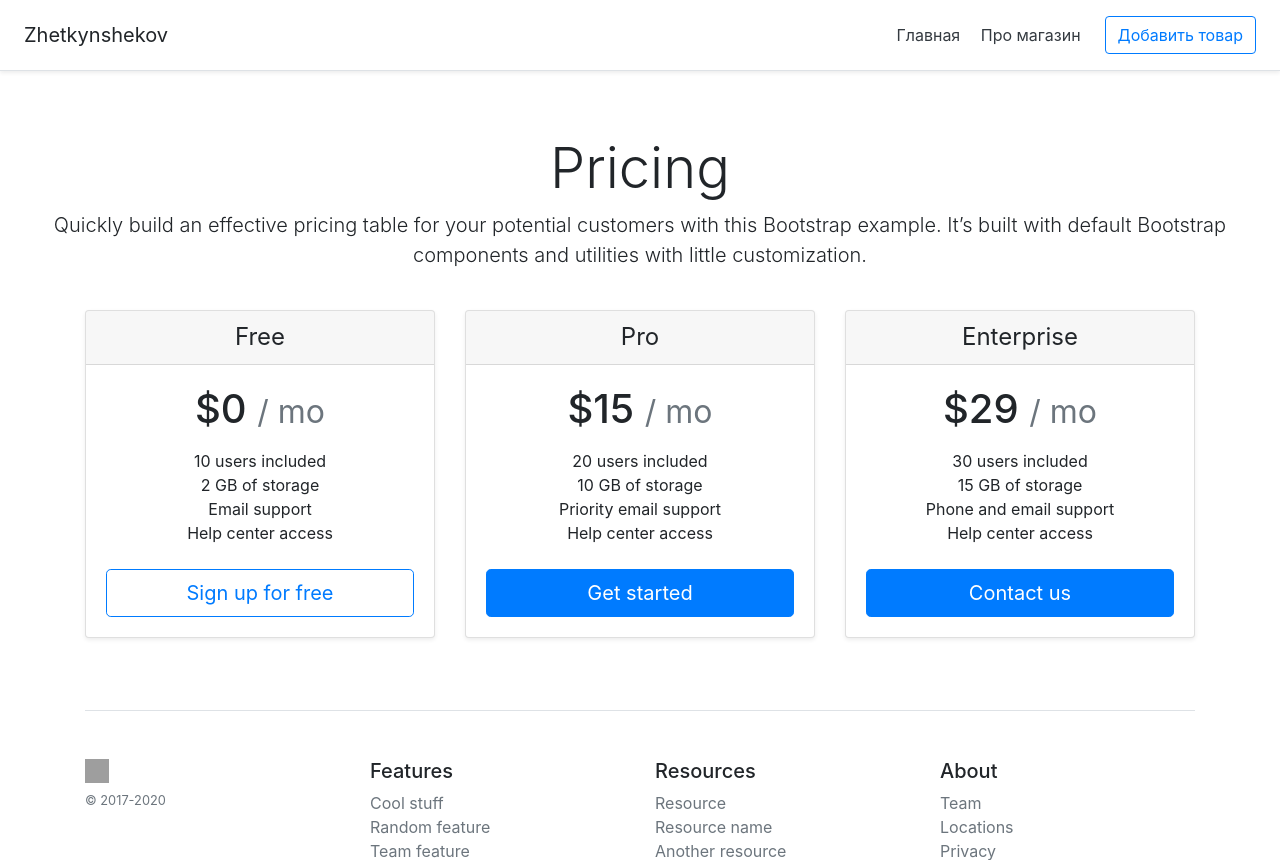
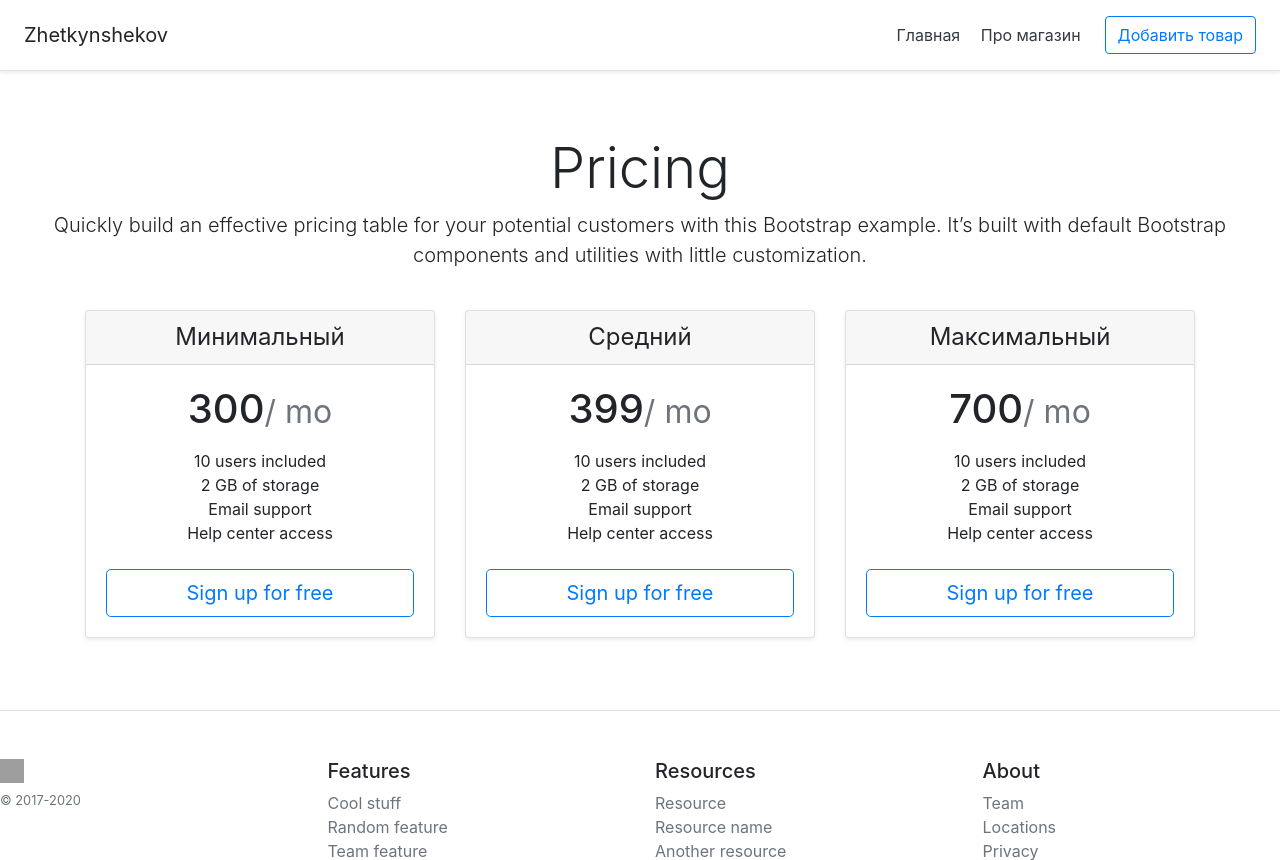
Before and after one commit to zhetkynshekov/PythonFlask, a Flask app: page / in a window 1280 px wide. Shown: the top 860 px of the page. Run offline with Flask 2, Linux system fonts and the light colour scheme; data comes from the database, SQL or seed files in the repository; both versions use the stored data as it was after the commit; some libraries are stand-ins or nearby versions; grey boxes are pictures that could not be loaded.

Commit message:
END release v1

```diff
--- a/main.py
+++ b/main.py
@@ -1,4 +1,4 @@
-from flask import Flask, render_template
+from flask import Flask, render_template, request, redirect
 from flask_sqlalchemy import SQLAlchemy
 
 app = Flask(__name__)
@@ -12,10 +12,13 @@ class Item(db.Model):
     price = db.Column(db.Integer, nullable = False)
     isActive = db.Column(db.Boolean, default = True)
 
+    def __repr__(self):
+        return {self.title}
 
 @app.route('/')
 def index():
-    return render_template('index.html')
+    items = Item.query.order_by(Item.price).all()
+    return render_template('index.html', data=items)
 
 
 @app.route('/about')
@@ -23,8 +26,22 @@ def about():
     return render_template('about.html')
 
 
-@app.route('/create')
+@app.route('/create', methods = ['POST', 'GET'])
 def create():
+    if request.method == "POST":
+        title = request.form['title']
+        price = request.form['price']
+
+        item = Item(title=title, price=price)
+
+        try:
+            db.session.add(item)
+            db.session.commit()
+            return redirect('/')
+        except:
+            return "Ошибка"
+    else:
+        return render_template('create.html')
     return render_template('create.html')
 
 if __name__ == "__main__":
--- a/templates/create.html
+++ b/templates/create.html
@@ -8,9 +8,9 @@
 <div class="container">
     <h1>Добавление товара</h1>
     <form method="post">
-        <input type="text" class="form-control" name="title" id="title">
-        <input type="number" class="form-control" name="price" id="price">
+        <input type="text" class="form-control" name="title" id="title" placeholder="Введите название">
+        <input type="text" class="form-control" name="price" id="price" placeholder="Введите цену">
         <button class="btn btn-success" type="submit">Добавить товар</button>
-    </form>в
+    </form>
 </div>
 {% endblock %}
--- a/templates/index.html
+++ b/templates/index.html
@@ -10,14 +10,36 @@
   <p class="lead">Quickly build an effective pricing table for your potential customers with this Bootstrap example. It’s built with default Bootstrap components and utilities with little customization.</p>
 </div>
 
+<!--<div class="container">-->
+<!--  {% for el in data %}-->
+<!--    <div class="card-deck mb-3 text-center">-->
+<!--      <div class="card mb-4 shadow-sm">-->
+<!--        <div class="card-header">-->
+<!--          <h4 class="my-0 font-weight-normal">{{ el.title }}</h4>-->
+<!--        </div>-->
+<!--        <div class="card-body">-->
+<!--          <h1 class="card-title pricing-card-title">{{ el.price }}<small class="text-muted">/ mo</small></h1>-->
+<!--          <ul class="list-unstyled mt-3 mb-4">-->
+<!--            <li>10 users included</li>-->
+<!--            <li>2 GB of storage</li>-->
+<!--            <li>Email support</li>-->
+<!--            <li>Help center access</li>-->
+<!--          </ul>-->
+<!--          <a href="" class="btn btn-lg btn-block btn-outline-primary">Купить</a>-->
+<!--        </div>-->
+<!--      </div>-->
+<!--    </div>-->
+<!--    {% endfor %}-->
+<!--</div>-->
 <div class="container">
   <div class="card-deck mb-3 text-center">
+    {% for el in data %}
     <div class="card mb-4 shadow-sm">
       <div class="card-header">
-        <h4 class="my-0 font-weight-normal">Free</h4>
+        <h4 class="my-0 font-weight-normal">{{ el.title }}</h4>
       </div>
       <div class="card-body">
-        <h1 class="card-title pricing-card-title">$0 <small class="text-muted">/ mo</small></h1>
+        <h1 class="card-title pricing-card-title">{{ el.price }}<small class="text-muted">/ mo</small></h1>
         <ul class="list-unstyled mt-3 mb-4">
           <li>10 users included</li>
           <li>2 GB of storage</li>
@@ -27,35 +49,36 @@
         <button type="button" class="btn btn-lg btn-block btn-outline-primary">Sign up for free</button>
       </div>
     </div>
-    <div class="card mb-4 shadow-sm">
-      <div class="card-header">
-        <h4 class="my-0 font-weight-normal">Pro</h4>
-      </div>
-      <div class="card-body">
-        <h1 class="card-title pricing-card-title">$15 <small class="text-muted">/ mo</small></h1>
-        <ul class="list-unstyled mt-3 mb-4">
-          <li>20 users included</li>
-          <li>10 GB of storage</li>
-          <li>Priority email support</li>
-          <li>Help center access</li>
-        </ul>
-        <button type="button" class="btn btn-lg btn-block btn-primary">Get started</button>
-      </div>
-    </div>
-    <div class="card mb-4 shadow-sm">
-      <div class="card-header">
-        <h4 class="my-0 font-weight-normal">Enterprise</h4>
-      </div>
-      <div class="card-body">
-        <h1 class="card-title pricing-card-title">$29 <small class="text-muted">/ mo</small></h1>
-        <ul class="list-unstyled mt-3 mb-4">
-          <li>30 users included</li>
-          <li>15 GB of storage</li>
-          <li>Phone and email support</li>
-          <li>Help center access</li>
-        </ul>
-        <button type="button" class="btn btn-lg btn-block btn-primary">Contact us</button>
-      </div>
+    {% endfor %}
+<!--    <div class="card mb-4 shadow-sm">-->
+<!--      <div class="card-header">-->
+<!--        <h4 class="my-0 font-weight-normal">Pro</h4>-->
+<!--      </div>-->
+<!--      <div class="card-body">-->
+<!--        <h1 class="card-title pricing-card-title">$15 <small class="text-muted">/ mo</small></h1>-->
+<!--        <ul class="list-unstyled mt-3 mb-4">-->
+<!--          <li>20 users included</li>-->
+<!--          <li>10 GB of storage</li>-->
+<!--          <li>Priority email support</li>-->
+<!--          <li>Help center access</li>-->
+<!--        </ul>-->
+<!--        <button type="button" class="btn btn-lg btn-block btn-primary">Get started</button>-->
+<!--      </div>-->
+<!--    </div>-->
+<!--    <div class="card mb-4 shadow-sm">-->
+<!--      <div class="card-header">-->
+<!--        <h4 class="my-0 font-weight-normal">Enterprise</h4>-->
+<!--      </div>-->
+<!--      <div class="card-body">-->
+<!--        <h1 class="card-title pricing-card-title">$29 <small class="text-muted">/ mo</small></h1>-->
+<!--        <ul class="list-unstyled mt-3 mb-4">-->
+<!--          <li>30 users included</li>-->
+<!--          <li>15 GB of storage</li>-->
+<!--          <li>Phone and email support</li>-->
+<!--          <li>Help center access</li>-->
+<!--        </ul>-->
+<!--        <button type="button" class="btn btn-lg btn-block btn-primary">Contact us</button>-->
+<!--      </div>-->
     </div>
   </div>
 {% endblock %}
```
Also changed, not shown: InitFlask.db (added).
